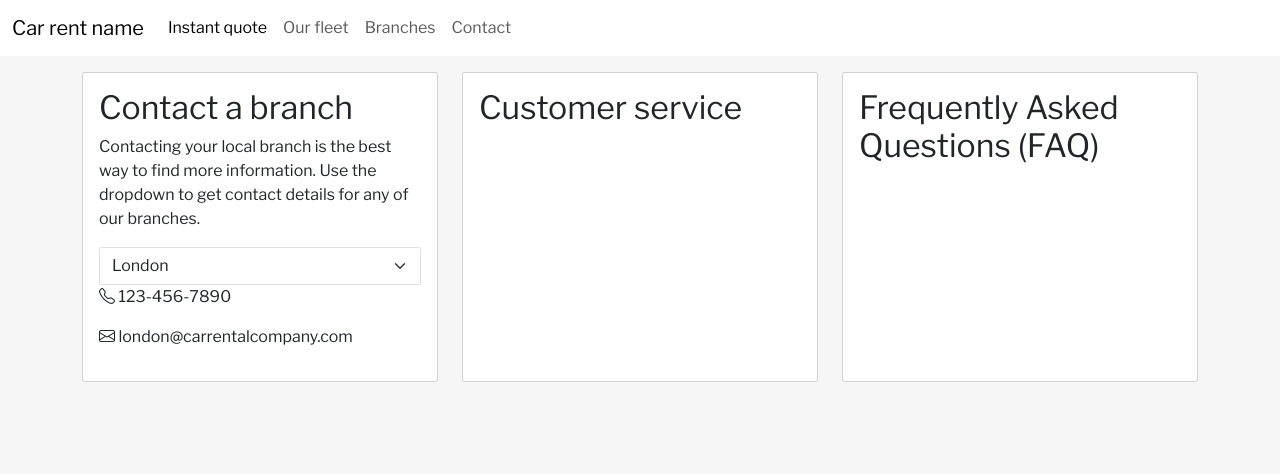
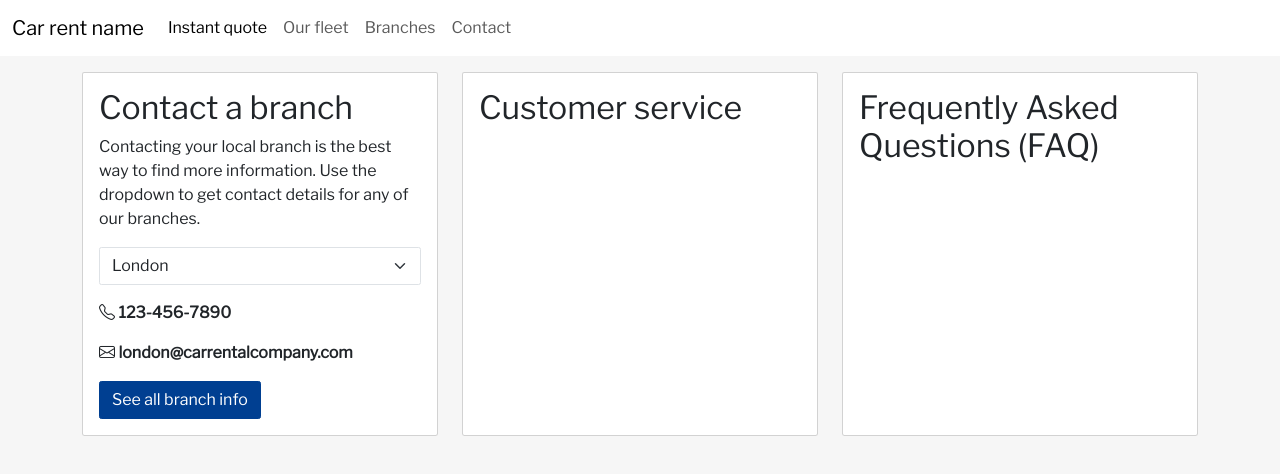
Before and after one commit to ben-oldham1/Car-Rental-Site, a Next.js app: page /contact in a window 1280 px wide. Shown: the top 474 px of the page. Built offline with nearby package versions, Linux system fonts and the light colour scheme.

Commit message:
Link to branch page

```diff
--- a/src/app/contact/page.js
+++ b/src/app/contact/page.js
@@ -42,15 +42,21 @@ export default function Page() {
               </select>
 
               {selectedBranch && (
-                <div>
+                <div className='mt-3'>
                   <p>
-                    <i className="bi bi-telephone"></i> {selectedBranch.phone}
+                    <i className="bi bi-telephone"></i> <strong>{selectedBranch.phone}</strong>
                   </p>
                   <p>
-                    <i className="bi bi-envelope"></i> {selectedBranch.email}
+                    <i className="bi bi-envelope"></i> <strong>{selectedBranch.email}</strong>
                   </p>
                 </div>
               )}
+
+              <Link href="/branches">
+                <button className='btn btn-primary'>
+                  See all branch info
+                </button>
+              </Link>
 
             </div>
           </div>
```
